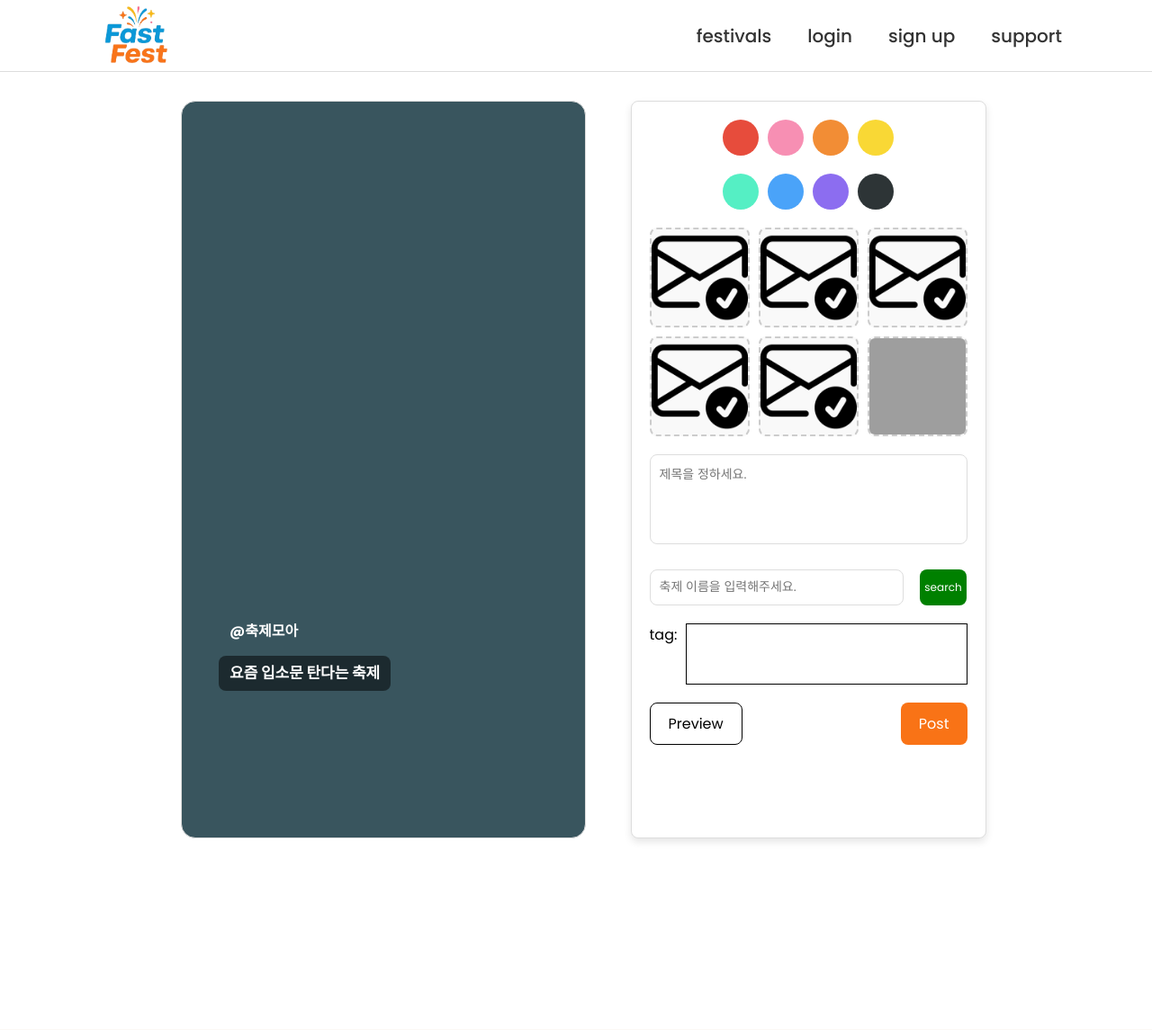
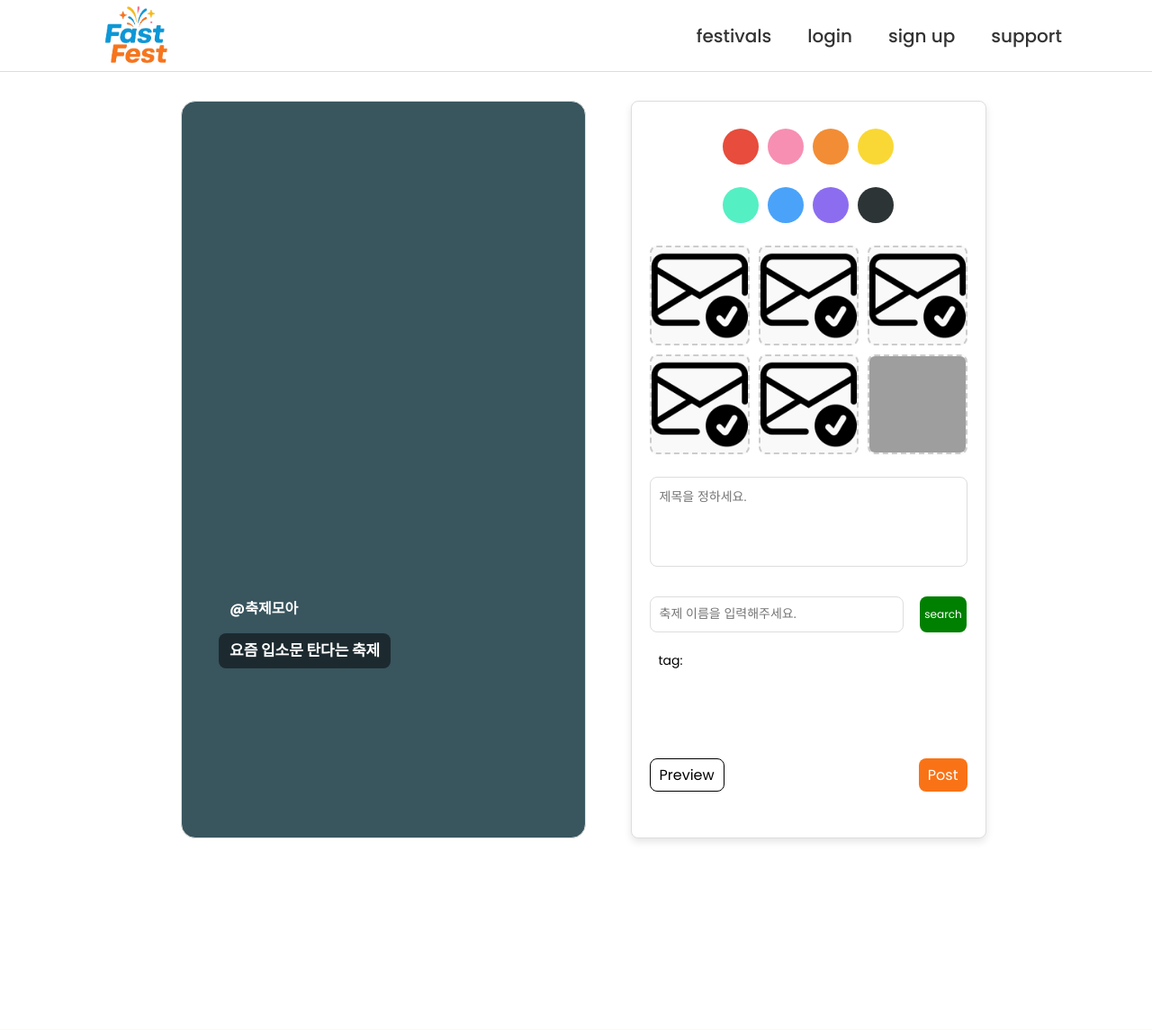
Before and after one commit to 321qas/Project, a Django app: page /shortforms/upload/ in a window 1280 px wide. Shown: the top 1145 px of the page at 90% size. Run offline with Django 5.2, Linux system fonts and the light colour scheme; grey boxes are pictures that could not be loaded.

Commit message:
숏폼 부분 디자인

```diff
--- a/shortforms/templates/shortforms/shorts_fest_list.html
+++ b/shortforms/templates/shortforms/shorts_fest_list.html
@@ -184,6 +184,10 @@
         gap: 40px;
         /*border-top: 1px solid #ccc;*/
         padding-top: 30px;
+      }
+
+      #festList:focus {
+        outline: none;
       }
 
       .festCard {
--- a/shortforms/templates/shortforms/shorts_upload.html
+++ b/shortforms/templates/shortforms/shorts_upload.html
@@ -92,7 +92,7 @@
 
     #shorts {
       width: 405px;
-      height: 650px;
+      height: 625px;
       /*background: #fff;*/
       margin-top: 25px;
       background: url('') center/cover no-repeat; {% comment %} 기본이미지 {% endcomment %}
@@ -136,11 +136,11 @@
 
     #shortsMeta {
       width: 405px; /*90%*/
-      padding-top: 15px;
+
       display: flex;
       flex-direction: column;
       align-items: flex-start;
-      gap: 12px;
+
       font-size: 1.08rem;
       color: #222;
       flex-wrap: nowrap;
@@ -150,6 +150,13 @@
       font-weight: bold;
       color: #fff;
       text-decoration: none;
+    }
+    .festNameInShorts {
+      padding: 8px;
+    }
+
+    #shortsMeta span {
+      margin-top: 0px;
     }
 
     #shortsMeta span a {
@@ -195,7 +202,8 @@
     .tags {
       display: flex;
       flex-wrap: wrap;
-      gap: 10px 10px;   /* [row-gap column-gap] 형식 */
+      gap: 8px 8px;   /* [row-gap column-gap] 형식 */
+      align-items: center;
       max-width: 100%;  /* 필요 시 줄바꿈 조건 설정 */
     }
 
@@ -203,7 +211,7 @@
       /*max-width: 800px;*/
       height: 820px;
       margin: 0;
-      padding: 20px;
+      padding:  30px 20px;
       border: 1px solid #ddd;
       border-radius: 8px;
       box-shadow: 0 4px 8px rgba(0, 0, 0, 0.1);
@@ -215,7 +223,7 @@
       display: flex;
       justify-content: center;
       gap: 10px;
-      margin-bottom: 20px;
+      margin-bottom: 25px;
     }
 
     .color-btn {
@@ -239,7 +247,7 @@
       display: grid;
       grid-template-columns: repeat(3, 1fr);
       gap: 10px;
-      margin-bottom: 20px;
+      margin-bottom: 25px;
     }
 
      .shorts_img {
@@ -267,7 +275,7 @@
       border-radius: 8px;
       font-size: 14px;
       resize: none;
-      margin-bottom: 20px;
+      margin-bottom: 25px;
     }
 
     .goToSearch {
@@ -302,17 +310,18 @@
     .searchedTags {
       display: flex;
       width: 100%;
-
+      margin-left: 10px;
       margin-bottom: 20px;
       gap: 10px;
 
     }
 
+
     .searchedTags div {
-      border: 1px solid black;
-      width: 100%;
-      height: 68px;
-      flex-wrap: nowrap;
+      display: flex;
+      flex-wrap: wrap;
+      height: 100px;
+      align-items: flex-start;  /* or baseline */
     }
 
     .tag-badge {
@@ -370,7 +379,7 @@
     }
 
     .Btn {
-      padding: 10px 20px;
+      padding: 5px 10px;
       border-radius: 8px;
       font-size: 16px;
       cursor: pointer;
@@ -401,6 +410,7 @@
       width: 600px;
       height: 820px;
       border: 1px solid black;
+
     }
 
     .box {
@@ -410,6 +420,7 @@
     #shortsEditor form {
       display: flex;
       flex-direction: column;
+      align-items: center;
     }
 
     */
@@ -1004,7 +1015,7 @@ document.addEventListener("DOMContentLoaded", function () {
           <button type="button" onclick="searchBtn()" class="searchBtn">search</button>
         </div>
         <div class="searchedTags">
-          <span>tag:</span>
+          <span style="font-size: 14px;">tag:</span>
           <div></div>
           <input type="hidden" name="selected_tags" id="selected_tags">
         </div>
```
